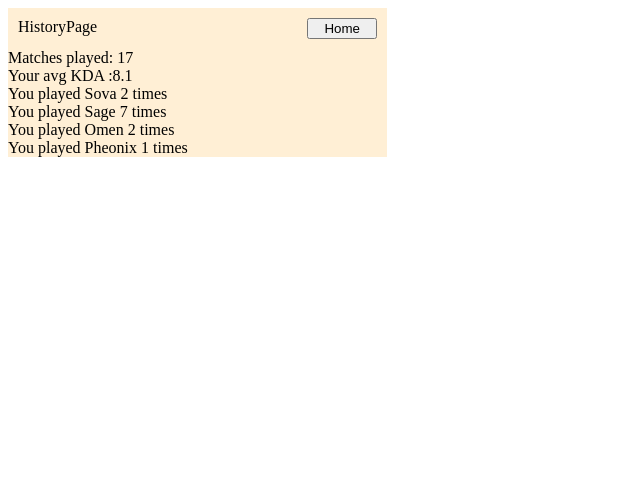
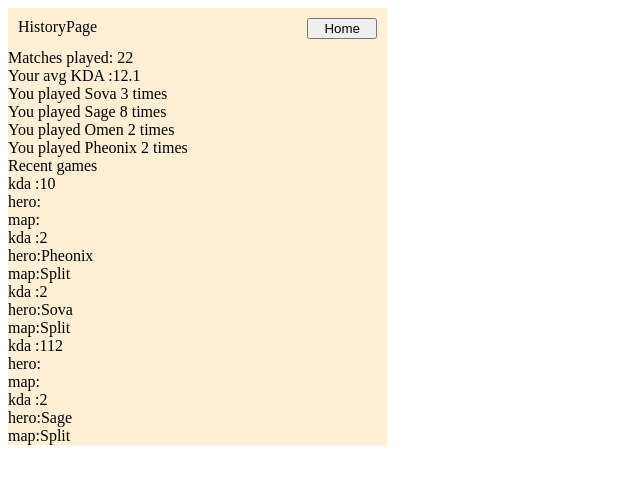
Before and after one commit to maxilukowski/valorant-app, a React (Create React App) app: page / in a window 1280 px wide. Both pictures are taken after a click on the button "History". Shown: the top 484 px of the page, without its empty margins (0-640 px from the left). Built offline with nearby package versions, Linux system fonts and the light colour scheme; data requests are answered from the project's data file.

Commit message:
Add 5 last games to historypage

```diff
--- a/db.json
+++ b/db.json
@@ -118,6 +118,41 @@
       "heroPicked": "Sage",
       "mapPlayed": "",
       "winOrLoss": ""
+    },
+    {
+      "id": 1599947854765,
+      "kda": 10,
+      "heroPicked": "",
+      "mapPlayed": "",
+      "winOrLoss": ""
+    },
+    {
+      "id": 1599948014530,
+      "kda": 2,
+      "heroPicked": "Pheonix",
+      "mapPlayed": "Split",
+      "winOrLoss": "Win"
+    },
+    {
+      "id": 1599948031443,
+      "kda": 2,
+      "heroPicked": "Sova",
+      "mapPlayed": "Split",
+      "winOrLoss": ""
+    },
+    {
+      "id": 1599948044704,
+      "kda": 112,
+      "heroPicked": "",
+      "mapPlayed": "",
+      "winOrLoss": ""
+    },
+    {
+      "id": 1599948156008,
+      "kda": 2,
+      "heroPicked": "Sage",
+      "mapPlayed": "Split",
+      "winOrLoss": "Win"
     }
   ]
 }
--- a/src/App.js
+++ b/src/App.js
@@ -10,13 +10,19 @@
   // services.js + (http service)
   const [isKdaForm, setIsKdaForm] = useState(true)
 
+  console.log(
+    'multiple render because of useEffect and its condition, look into it'
+  )
+
   async function getUserData() {
     const { data } = await axios.get(process.env.REACT_APP_API_URL + '/stats')
     setAllStats(data)
   }
+
   useEffect(() => {
     getUserData()
   }, [isKdaForm])
+
   return (
     <Container>
       {isKdaForm ? (
--- a/src/components/HistoryPage/HistoryIndex.js
+++ b/src/components/HistoryPage/HistoryIndex.js
@@ -4,6 +4,7 @@
 import { useState } from 'react'
 import { useEffect } from 'react'
 import DisplayHeroPlayedAmount from './DisplayHeroPlayedAmount'
+import LastFiveGames from './LastFiveGames'
 
 export default ({ gameStats, togglePage }) => {
   const [playedHeroAmount, setPlayedHeroAmount] = useState({})
@@ -22,6 +23,7 @@
       <div>Your avg KDA :{getAvgKda(gameStats)} </div>
       {/* alphabetisch pls */}
       <DisplayHeroPlayedAmount playedHeroAmount={playedHeroAmount} />
+      <LastFiveGames gameStats={gameStats} />
     </Container>
   )
 
--- /dev/null
+++ b/src/components/HistoryPage/LastFiveGames.js
@@ -0,0 +1,20 @@
+import React from 'react'
+
+export default ({ gameStats }) => {
+  const lastFiveGames = gameStats.slice(-5)
+
+  return (
+    <>
+      <div>Recent games</div>
+      {lastFiveGames.map((game) => {
+        return (
+          <div key={game.id}>
+            <div>kda :{game.kda}</div>
+            <div>hero:{game.heroPicked}</div>
+            <div>map:{game.mapPlayed}</div>
+          </div>
+        )
+      })}
+    </>
+  )
+}
```
